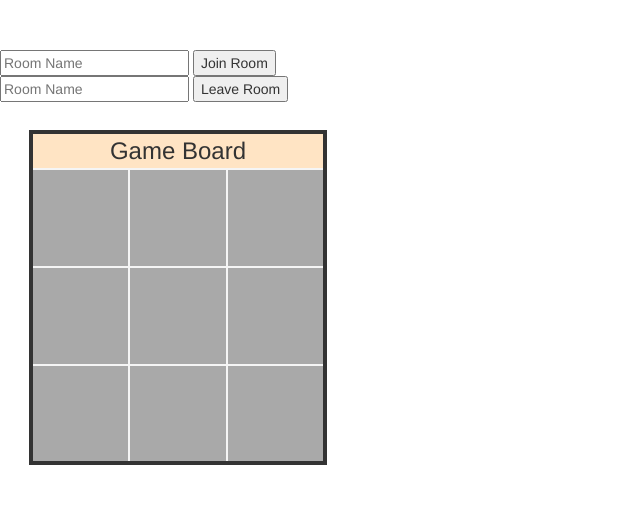
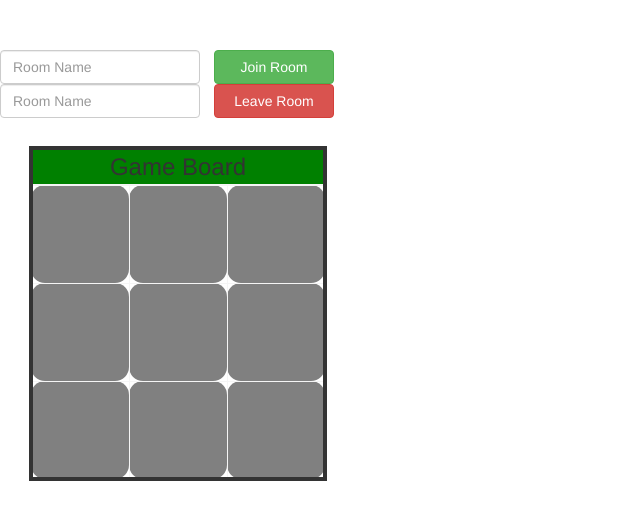
Before and after one commit to HaideiGV/flaskgame, a Flask app: page /game in a window 1280 px wide. Shown: the top 520 px of the page, without its empty margins (0-640 px from the left). Run offline with Flask 2, Linux system fonts and the light colour scheme; some libraries are stand-ins or nearby versions.

Commit message:
add some design

```diff
--- a/static/css/chat.css
+++ b/static/css/chat.css
@@ -1,26 +1,22 @@
-/* http://getbootstrap.com */
-
 .starter-template {
   padding: 40px 15px;
   text-align: center;
 }
 
-/* Sticky footer styles
--------------------------------------------------- */
 html {
   position: relative;
   min-height: 100%;
 }
+
 body {
-  /* Margin bottom by footer height */
   margin-bottom: 60px;
   padding-top: 50px;
 }
+
 .footer {
   position: fixed;
   bottom: 0;
   width: 100%;
-  /* Set the fixed height of the footer here */
   height: 60px;
   background-color: #f5f5f5;
 }
@@ -29,14 +25,15 @@ body {
 .cell{
     width: 7em;
     height: 7em;
-    background-color: darkgray;
+    border-radius: 1em;
+    background-color: gray;
     text-align: center;
-    border: 2px solid whitesmoke;
+    border: 1px solid #f5f5f5;
 
 }
 
 .table-header{
-    background-color: bisque;
+    background-color: green;
     font-size: 24px;
     text-align: center;
     width: 9em;
@@ -75,11 +72,47 @@ body {
 }
 
 #log{
-    width: 45%;
+    width: 45em;
     float: left;
+    background-color: lightgray;
 }
 
 .container{
     float: left;
     width: 45%;
 }
+
+.login{
+  margin-left: 35%;
+  margin-top: 10%;
+  max-width: 300px;
+}
+
+.join{
+  max-width: 200px;
+}
+
+.leave{
+  max-width: 200px;
+}
+
+.btn{
+  margin-left: 1em;
+  width: 120px;
+}
+
+#join_room{
+  width: 200px;
+  float: left;
+}
+
+#leave_room{
+  width: 200px;
+  float: left;
+}
+
+#connecting{
+    width: 45em;
+    float: left;
+    background-color: green;
+}
--- a/templates/index.html
+++ b/templates/index.html
@@ -56,12 +56,12 @@
 </head>
 <body>
     <form id="join" method="POST" action='#'>
-        <input type="text" name="join_room" id="join_room" placeholder="Room Name">
-        <input type="submit" value="Join Room">
+        <input class="form-control" type="text" name="join_room" id="join_room" placeholder="Room Name">
+        <input class="btn btn-success" type="submit" value="Join Room">
     </form>
     <form id="leave" method="POST" action='#'>
-        <input type="text" name="leave_room" id="leave_room" placeholder="Room Name">
-        <input type="submit" value="Leave Room">
+        <input class="form-control" type="text" name="leave_room" id="leave_room" placeholder="Room Name">
+        <input class="btn btn-danger" type="submit" value="Leave Room">
     </form>
 
     <div class="container">
--- a/templates/login.html
+++ b/templates/login.html
@@ -10,9 +10,9 @@
 </head>
 <body>
     <form class="login" method="post">
-        <input type="text" placeholder="login:" name="username"><br/>
-        <input type="password" placeholder="password:" name="password"><br/>
-        <input type="submit" value="Log In"/>
+        <input class="form-control" type="text" placeholder="login:" name="username"><br/>
+        <input class="form-control" type="password" placeholder="password:" name="password"><br/>
+        <input class="form-control" type="submit" value="Log In"/>
     </form>
 </body>
 </html>
```
